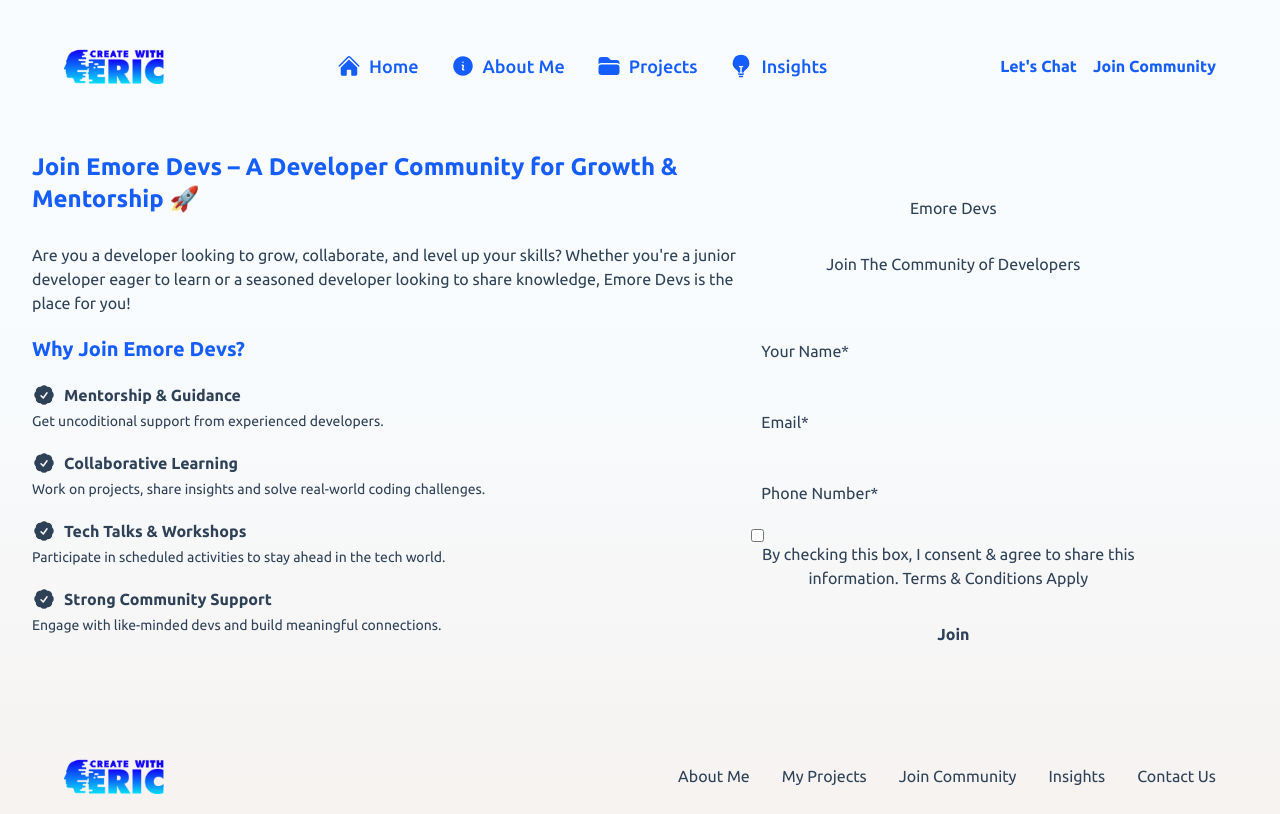
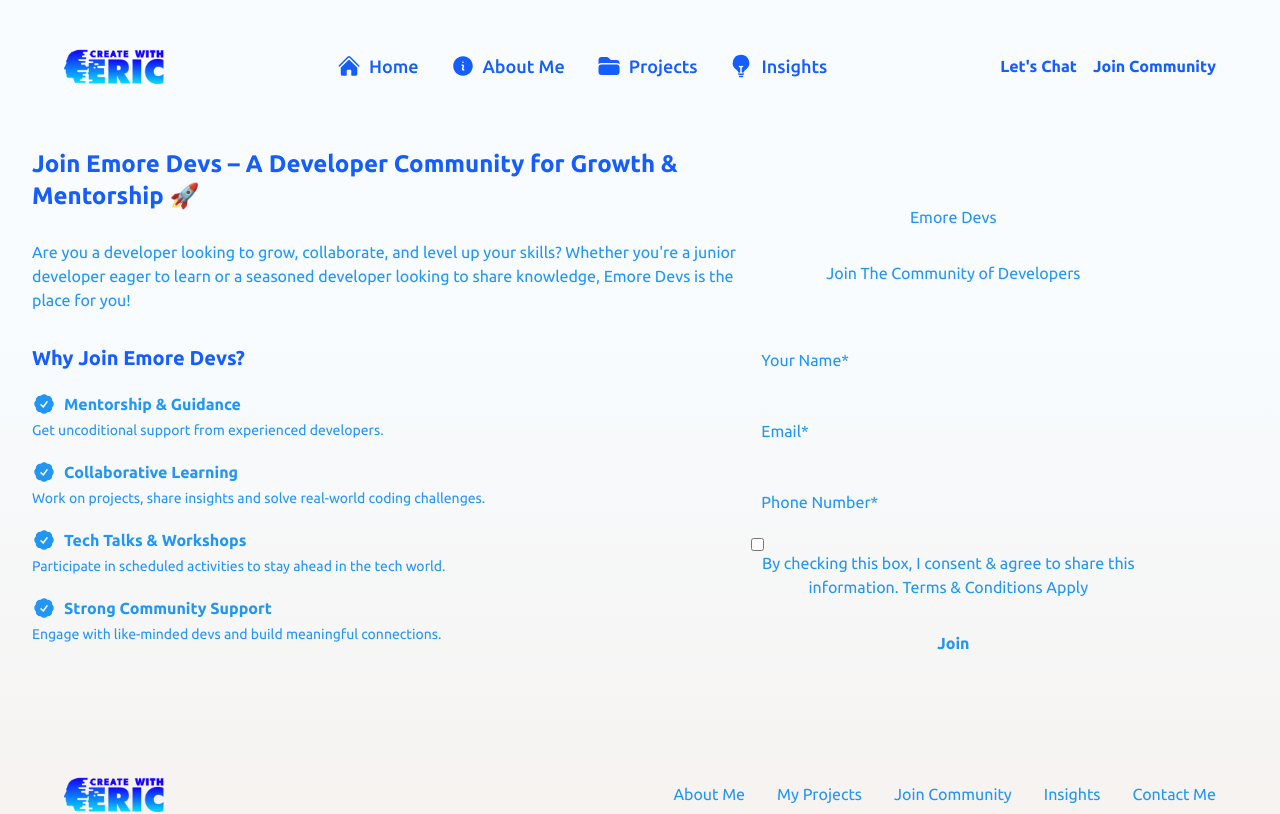
Before and after one commit to EricWanjohiMuturi/mysite, a React (Vite) app in the folder client/frontend/: page /community in a window 1280 px wide. Shown: the top 814 px of the page. Built offline with nearby package versions, Linux system fonts and the light colour scheme.

Commit message:
Refined the copy for the Community View

```diff
--- a/client/frontend/src/Components/Includes/Footer.tsx
+++ b/client/frontend/src/Components/Includes/Footer.tsx
@@ -79,7 +79,7 @@ export function FooterWithLogo() {
                 onPointerEnterCapture={() => {}}
                 onPointerLeaveCapture={() => {}}
               >
-                Contact Us
+                Contact Me
               </Typography>
             </Link>
           </li>
--- a/client/frontend/src/Components/UI/CommunityFrom.tsx
+++ b/client/frontend/src/Components/UI/CommunityFrom.tsx
@@ -112,7 +112,7 @@ export function CommRegistrationForm() {
             name="name"
             onPointerEnterCapture={() => {}}
             onPointerLeaveCapture={() => {}}
-            crossOrigin=""
+            crossOrigin="anonymous"
             value={formData.name}
             onChange={handleChange}
             required
@@ -125,7 +125,7 @@ export function CommRegistrationForm() {
             type="email"
             onPointerEnterCapture={() => {}}
             onPointerLeaveCapture={() => {}}
-            crossOrigin=""
+            crossOrigin="anonymous"
             value={formData.email}
             onChange={handleChange}
             required
@@ -138,23 +138,24 @@ export function CommRegistrationForm() {
             type="tel"
             onPointerEnterCapture={() => {}}
             onPointerLeaveCapture={() => {}}
-            crossOrigin=""
+            crossOrigin="anonymous"
             value={formData.phone}
             onChange={handleChange}
             required
           />
-          <div className="-ml-2.5 my-2">
+            <div className="-ml-2.5 my-2">
             <Checkbox
+              className="text-grey"
               label="By checking this box, I consent & agree to share this information. Terms & Conditions Apply"
               name="consent"
               onPointerEnterCapture={() => {}}
               onPointerLeaveCapture={() => {}}
-              crossOrigin=""
+              crossOrigin="anonymous"
               checked={formData.consent}
               onChange={handleChange}
               required
             />
-          </div>
+            </div>
         </CardBody>
         <CardFooter
         className="pt-0"
--- a/client/frontend/src/Components/Views/Community.tsx
+++ b/client/frontend/src/Components/Views/Community.tsx
@@ -14,7 +14,7 @@ const Community = () => {
         Whether you're a junior developer eager to learn or a seasoned developer looking to share knowledge,
         Emore Devs is the place for you!
         </p>
-        <div className="my-5">
+        <div className="my-8">
           <h3 className="text-left font-bold text-xl text-blue-600">Why Join Emore Devs?</h3>
           <div className="my-5">
             <div className="flex mb-1 flex-wrap items-center justify-start gap-2">
--- a/client/frontend/src/index.css
+++ b/client/frontend/src/index.css
@@ -3,7 +3,7 @@
 
 :root{
   --primary-color: #F5EFEB;
-  --secondary-color: #2F4156;
+  --secondary-color: #2196f3;
   --alt-color: #C8D9E6;
 }
 
```
